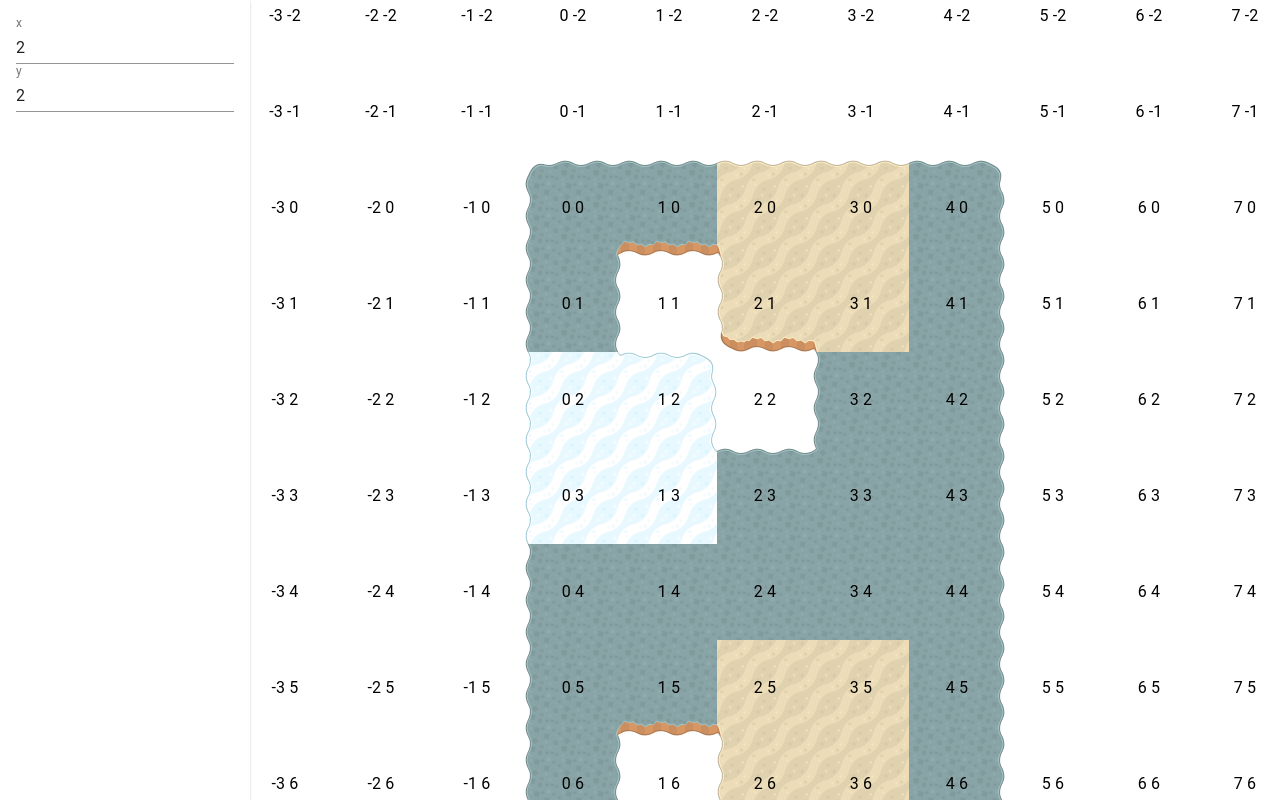
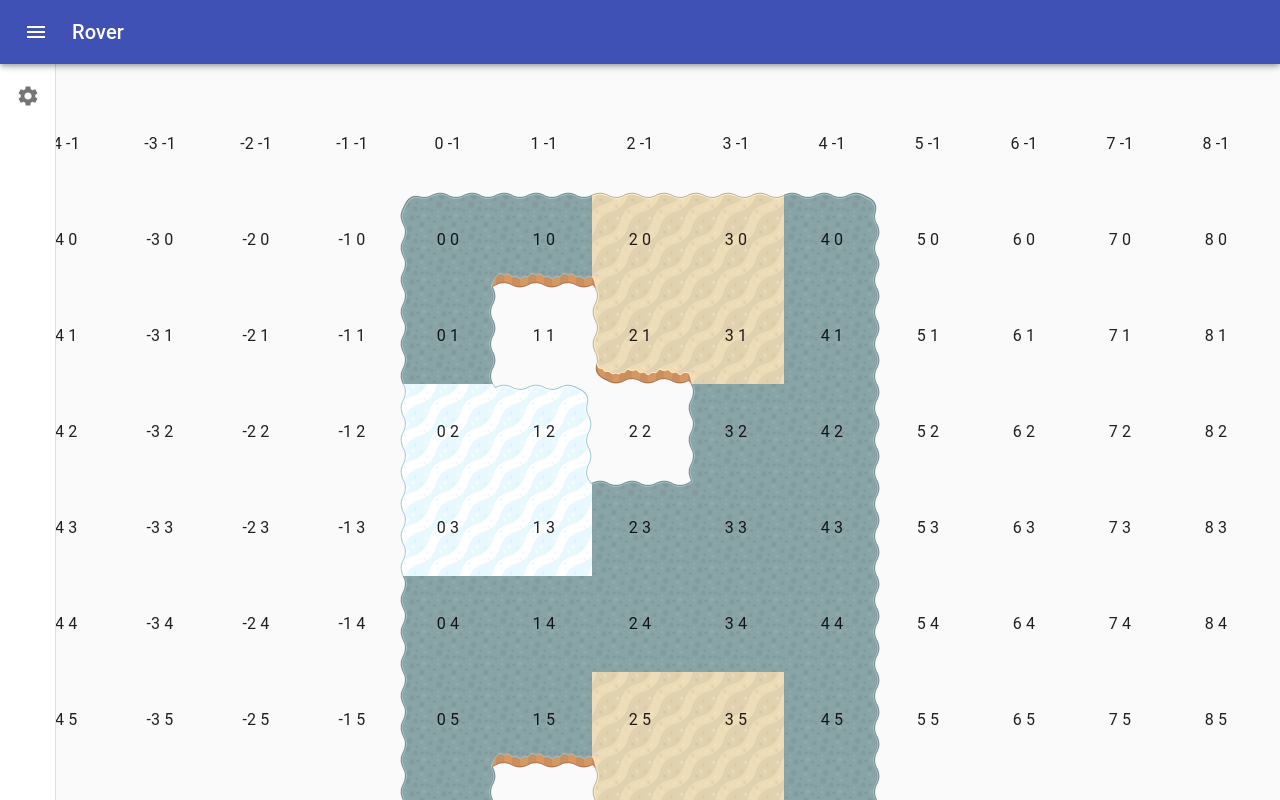
Before and after one commit to Jujulego/rover, a React (Create React App) app: page / in a window 1280 px wide. Built offline with nearby package versions, Linux system fonts and the light colour scheme.

Commit message:
add: appbar + drawer

```diff
--- a/package.json
+++ b/package.json
@@ -4,13 +4,13 @@
   "private": true,
   "dependencies": {
     "@material-ui/core": "^4.2.1",
-    "@types/classnames": "^2.2.9",
+    "@material-ui/icons": "^4.2.1",
     "@types/jest": "24.0.15",
     "@types/node": "12.6.8",
     "@types/node-sass": "^4.11.0",
     "@types/react": "16.8.23",
     "@types/react-dom": "16.8.4",
-    "classnames": "^2.2.6",
+    "clsx": "^1.0.4",
     "node-sass": "^4.12.0",
     "react": "^16.8.6",
     "react-dom": "^16.8.6",
--- a/src/components/App.module.scss
+++ b/src/components/App.module.scss
@@ -1,13 +1,37 @@
-.app {
-  min-height: 100vh;
+$drawer-width: 240px;
 
-  .panel {
-    max-width: 250px;
+.root {
+  height: 100vh;
 
-    padding: 16px;
+  display: flex;
+
+  .appbar {
+    z-index: 1500;
+
+    .menuBtn {
+      margin-right: 12px;
+    }
   }
 
-  .grid {
-    max-height: 100vh;
+  .drawer {
+    width: $drawer-width;
+    flex-shrink: 0;
+
+    margin-top: 64px;
+
+    white-space: nowrap;
+
+    transition: width ease 250ms;
+
+    &.close {
+      width: 56px;
+      overflow-x: hidden;
+    }
+  }
+
+  .content {
+    flex: 1;
+
+    margin-top: 64px;
   }
 }
--- a/src/components/App.tsx
+++ b/src/components/App.tsx
@@ -1,14 +1,22 @@
-import React, { ChangeEvent, useState } from 'react';
+import React, { ChangeEvent, FC, useState } from 'react';
+import clsx from 'clsx';
 import {
-    Grid, Paper,
+  CssBaseline, AppBar, Drawer,
+  List, ListItem, ListItemIcon, ListItemText,
+  Paper, Typography, IconButton,
   TextField
 } from '@material-ui/core';
+import {
+  Menu as MenuIcon,
+  Settings as SettingsIcon
+} from '@material-ui/icons';
 
 import { Map } from '../data/Map';
 
 import Zone from './map/Zone';
 
 import styles from './App.module.scss';
+import Toolbar from "@material-ui/core/Toolbar";
 
 // Constants
 const map = new Map([
@@ -28,9 +36,10 @@ const map = new Map([
 type State = { x: number, y: number };
 
 // Component
-const App: React.FC = () => {
+const App: FC = () => {
   // State
   const [zone, setZone] = useState<State>({ x: 2, y: 2 });
+  const [open, setOpen] = useState(false);
 
   // Events
   const handleChange = (name: keyof State) => (event: ChangeEvent<HTMLInputElement>) => {
@@ -39,7 +48,45 @@ const App: React.FC = () => {
 
   // Rendering
   return (
-        <Grid container className={styles.app} wrap="nowrap">
+    <div className={styles.root}>
+      <CssBaseline />
+      <AppBar position="fixed" className={styles.appbar}>
+        <Toolbar>
+          <IconButton
+            className={styles.menuBtn}
+            edge="start"
+            color="inherit"
+            onClick={() => setOpen(!open)}
+          >
+            <MenuIcon />
+          </IconButton>
+          <Typography variant="h6" noWrap>Rover</Typography>
+        </Toolbar>
+      </AppBar>
+      <Drawer
+        open={open}
+        variant="permanent"
+        classes={{ paper: clsx(styles.drawer, { [styles.close]: !open }) }}
+      >
+        <List>
+          <ListItem>
+            <ListItemIcon>
+              <SettingsIcon />
+            </ListItemIcon>
+            <ListItemText primary={"Paramètres"} />
+          </ListItem>
+        </List>
+      </Drawer>
+      <main className={styles.content}>
+        <Zone map={map} center={zone} />
+      </main>
+    </div>
+  );
+};
+
+export default App;
+
+/*<Grid container className={styles.app} wrap="nowrap">
   <Grid item xs="auto" className={styles.panel} component={Paper} square>
     <TextField
       label="x" value={zone.x} type="number"
@@ -55,10 +102,5 @@ const App: React.FC = () => {
     />
   </Grid>
   <Grid item xs className={styles.grid}>
-                <Zone map={map} center={{ x: zone.x, y: zone.y }} />
   </Grid>
-        </Grid>
-    );
-};
-
-export default App;
+</Grid>*/
--- a/src/components/map/Case.tsx
+++ b/src/components/map/Case.tsx
@@ -1,5 +1,5 @@
 import React, { FC } from 'react';
-import classNames from 'classnames';
+import clsx from 'clsx';
 
 import { Typography } from '@material-ui/core';
 
@@ -29,7 +29,7 @@ const Case: FC<Props> = (props) => {
   const data = map.get(pos);
 
   return (
-    <div className={classNames(styles.case, className)} style={style}>
+    <div className={clsx(styles.case, className)} style={style}>
       <Floor type={data ? data.floor : 'hole'} borders={map.borders(pos)} />
       <div className={styles.data}>
         <Typography classes={{ root: styles.coords}}>
--- a/src/components/map/Floor.tsx
+++ b/src/components/map/Floor.tsx
@@ -1,5 +1,5 @@
 import React, { FC } from 'react';
-import classNames from 'classnames';
+import clsx from 'clsx';
 
 import { DIRECTIONS } from '../../data/Coords';
 import { FloorType, Borders } from '../../data/Map';
@@ -23,7 +23,7 @@ const Floor: FC<Props> = (props) => {
   });
 
   return (
-    <div className={classNames(styles.floor, styles[type], bordersStyle)}>
+    <div className={clsx(styles.floor, styles[type], bordersStyle)}>
       <div /><div /><div /><div /><div /><div /><div /><div /><div />
     </div>
   );
```
Also changed, not shown: 1 other file (tests, documents, lock files or other folders). Lines whose indentation alone changed are shown as unchanged.
